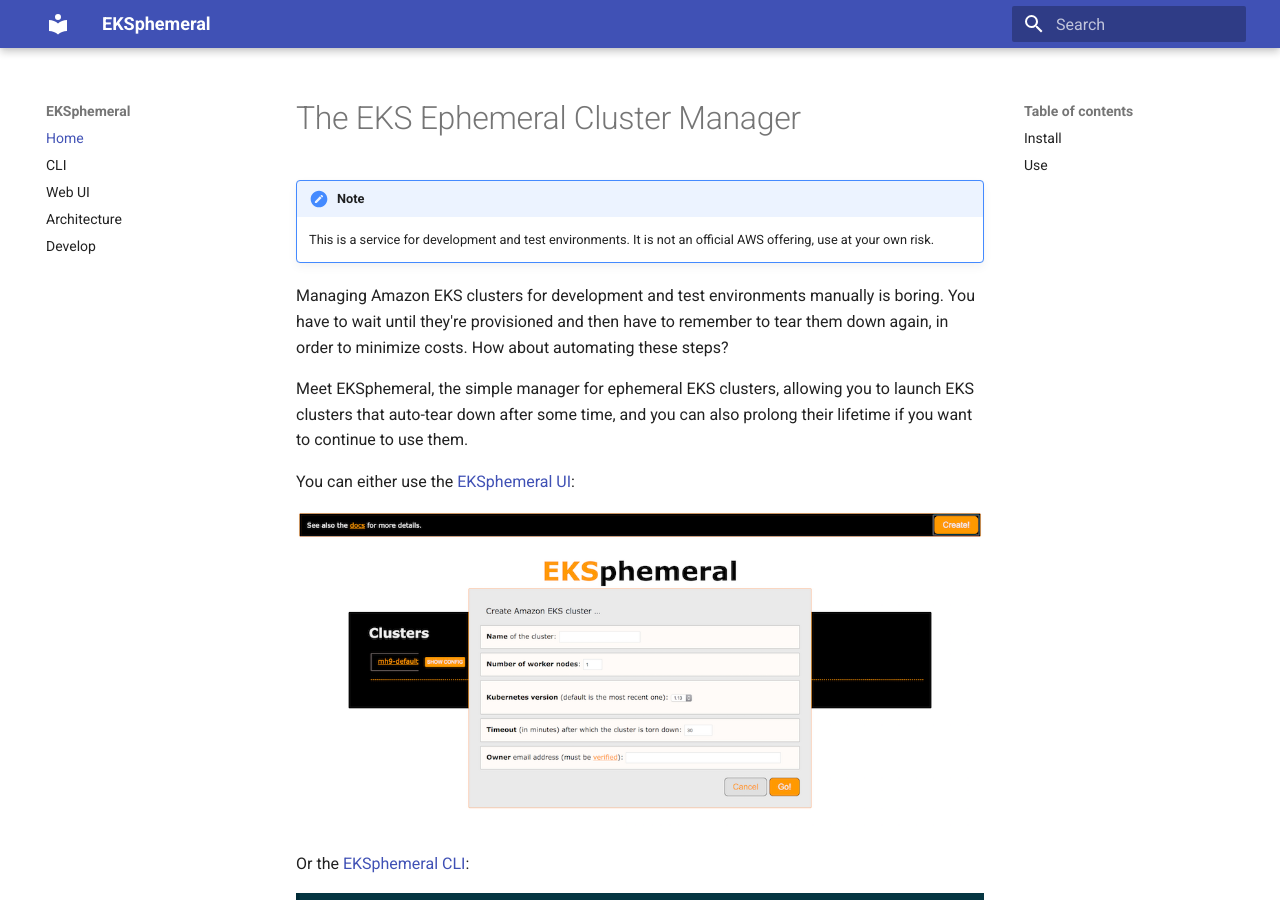
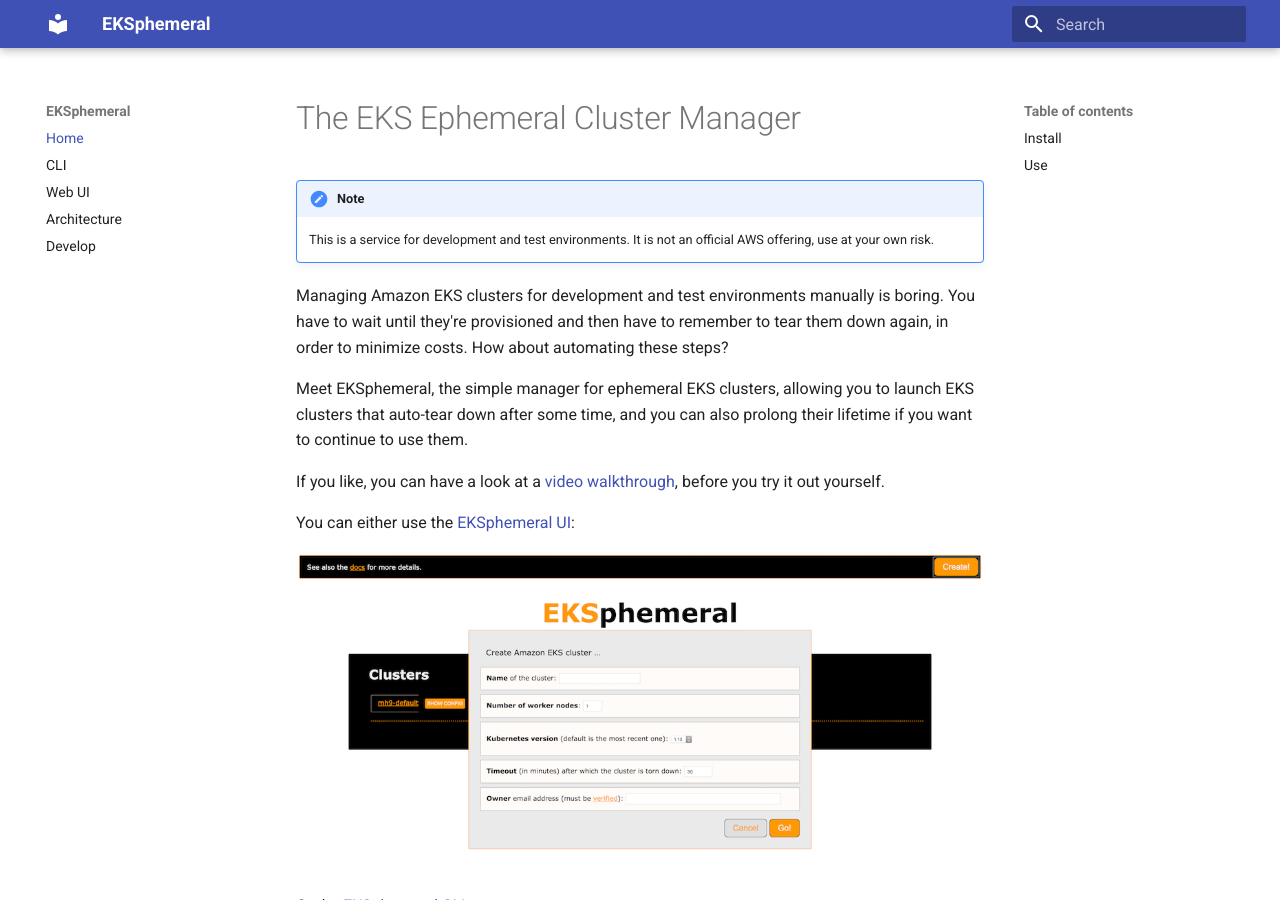
Before and after one commit to mhausenblas/eksphemeral, an MkDocs documentation site: the page built from docs/docs/index.md, in a window 1280 px wide and 900 px high. Built offline with MkDocs 1.6.1 and Material for MkDocs 9.7.7, drawn with Linux system fonts in a browser that asks for light colours.

Commit message:
adds back link to video walkthrough

```diff
--- a/docs/docs/index.md
+++ b/docs/docs/index.md
@@ -9,8 +9,9 @@
 steps?
 
 Meet EKSphemeral, the simple manager for ephemeral EKS clusters, allowing you to
-launch EKS clusters that auto-tear down after some time, and you can also prolong
-their lifetime if you want to continue to use them.
+launch EKS clusters that auto-tear down after some time, and you can also prolong their lifetime if you want to continue to use them.
+
+If you like, you can have a look at a [video walkthrough](https://www.youtube.com/watch?v=duuy3CKR87Y), before you try it out yourself.
 
 You can either use the [EKSphemeral UI](ui/):
 
```
